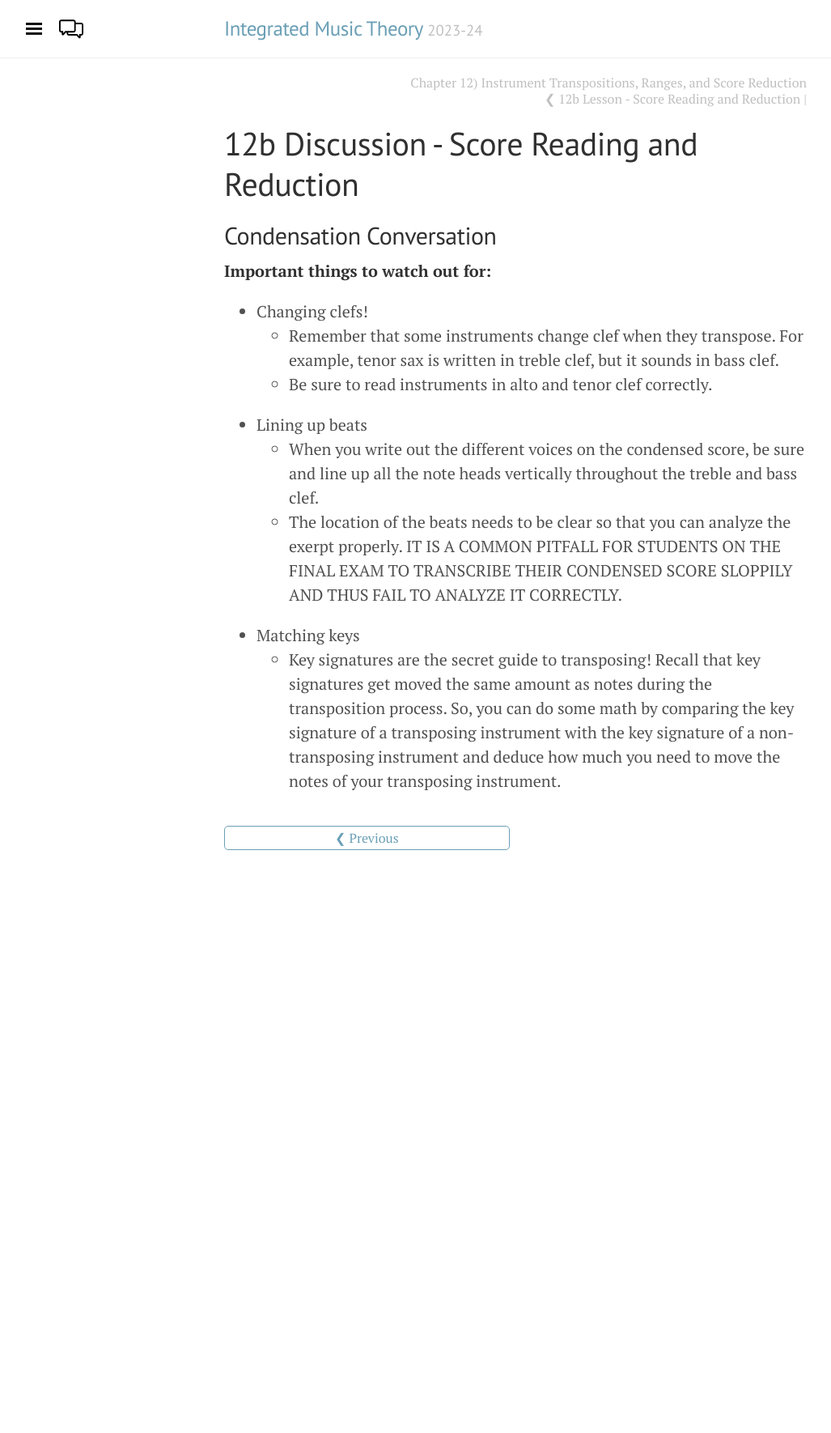
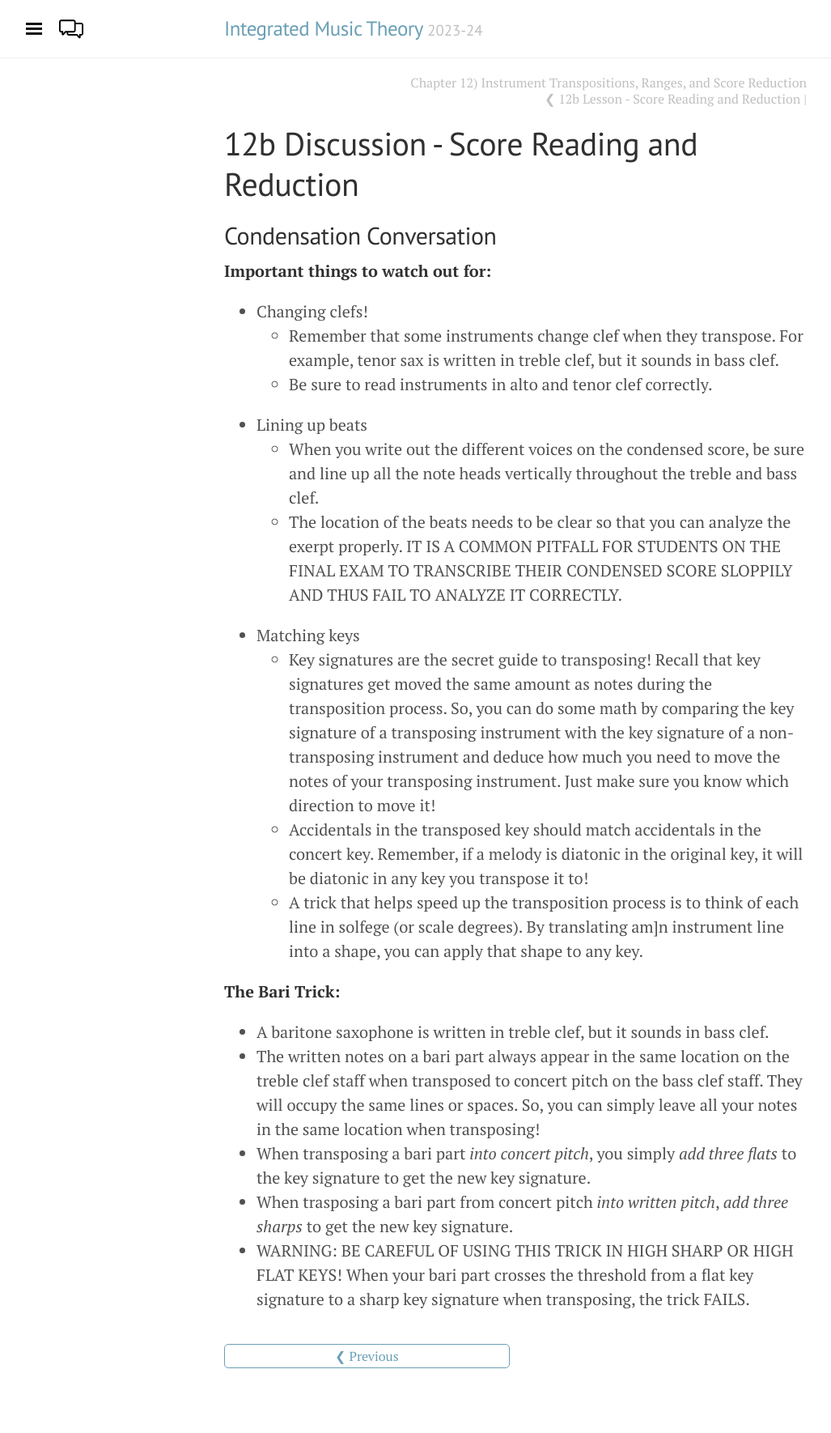
Before and after one commit to intmus/inttheory, a Jekyll site: the page built from _12-reading-scores/b2-scoresandreduction.md, in a window 1280 px wide. Shown: the whole page at 81% size, without its empty margins (3-1030 px from the left). Built offline with Jekyll 4.4.1, drawn with Linux system fonts in a browser that asks for light colours; before the commit the page ends 1130 px from its top, so only the background shows below that.

Commit message:
Finished this discussion page!

```diff
--- a/_12-reading-scores/b2-scoresandreduction.md
+++ b/_12-reading-scores/b2-scoresandreduction.md
@@ -13,4 +13,13 @@ title: 12b Discussion - Score Reading and Reduction
     - When you write out the different voices on the condensed score, be sure and line up all the note heads vertically throughout the treble and bass clef.
     - The location of the beats needs to be clear so that you can analyze the exerpt properly. IT IS A COMMON PITFALL FOR STUDENTS ON THE FINAL EXAM TO TRANSCRIBE THEIR CONDENSED SCORE SLOPPILY AND THUS FAIL TO ANALYZE IT CORRECTLY.
 - Matching keys
-    - Key signatures are the secret guide to transposing! Recall that key signatures get moved the same amount as notes during the transposition process. So, you can do some math by comparing the key signature of a transposing instrument with the key signature of a non-transposing instrument and deduce how much you need to move the notes of your transposing instrument.
+    - Key signatures are the secret guide to transposing! Recall that key signatures get moved the same amount as notes during the transposition process. So, you can do some math by comparing the key signature of a transposing instrument with the key signature of a non-transposing instrument and deduce how much you need to move the notes of your transposing instrument. Just make sure you know which direction to move it!
+    - Accidentals in the transposed key should match accidentals in the concert key. Remember, if a melody is diatonic in the original key, it will be diatonic in any key you transpose it to!
+    - A trick that helps speed up the transposition process is to think of each line in solfege (or scale degrees). By translating am]n instrument line into a shape, you can apply that shape to any key.
+
+**The Bari Trick:**
+- A baritone saxophone is written in treble clef, but it sounds in bass clef.
+- The written notes on a bari part always appear in the same location on the treble clef staff when transposed to concert pitch on the bass clef staff. They will occupy the same lines or spaces. So, you can simply leave all your notes in the same location when transposing!
+- When transposing a bari part *into concert pitch*, you simply *add three flats* to the key signature to get the new key signature.
+- When trasposing a bari part from concert pitch *into written pitch*, *add three sharps* to get the new key signature.
+- WARNING: BE CAREFUL OF USING THIS TRICK IN HIGH SHARP OR HIGH FLAT KEYS! When your bari part crosses the threshold from a flat key signature to a sharp key signature when transposing, the trick FAILS.
```
